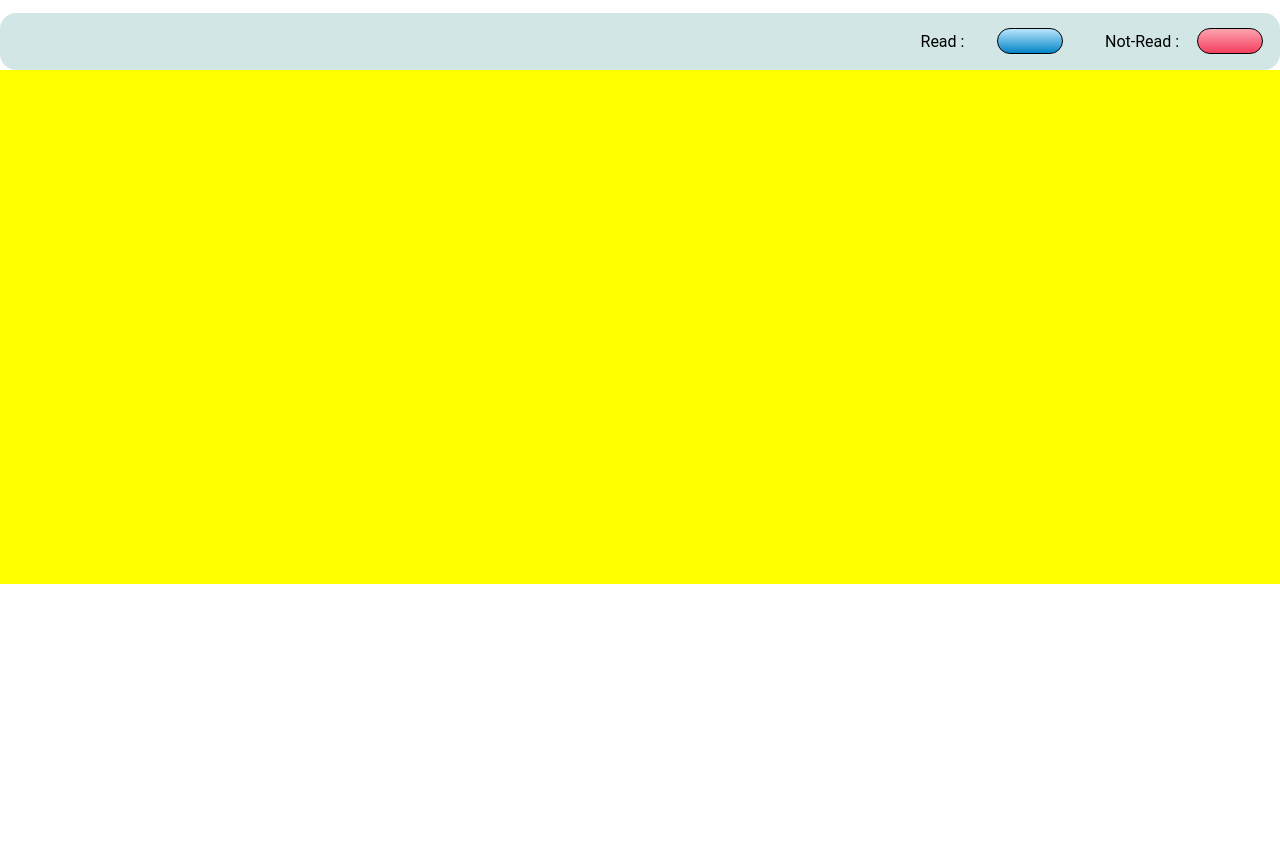
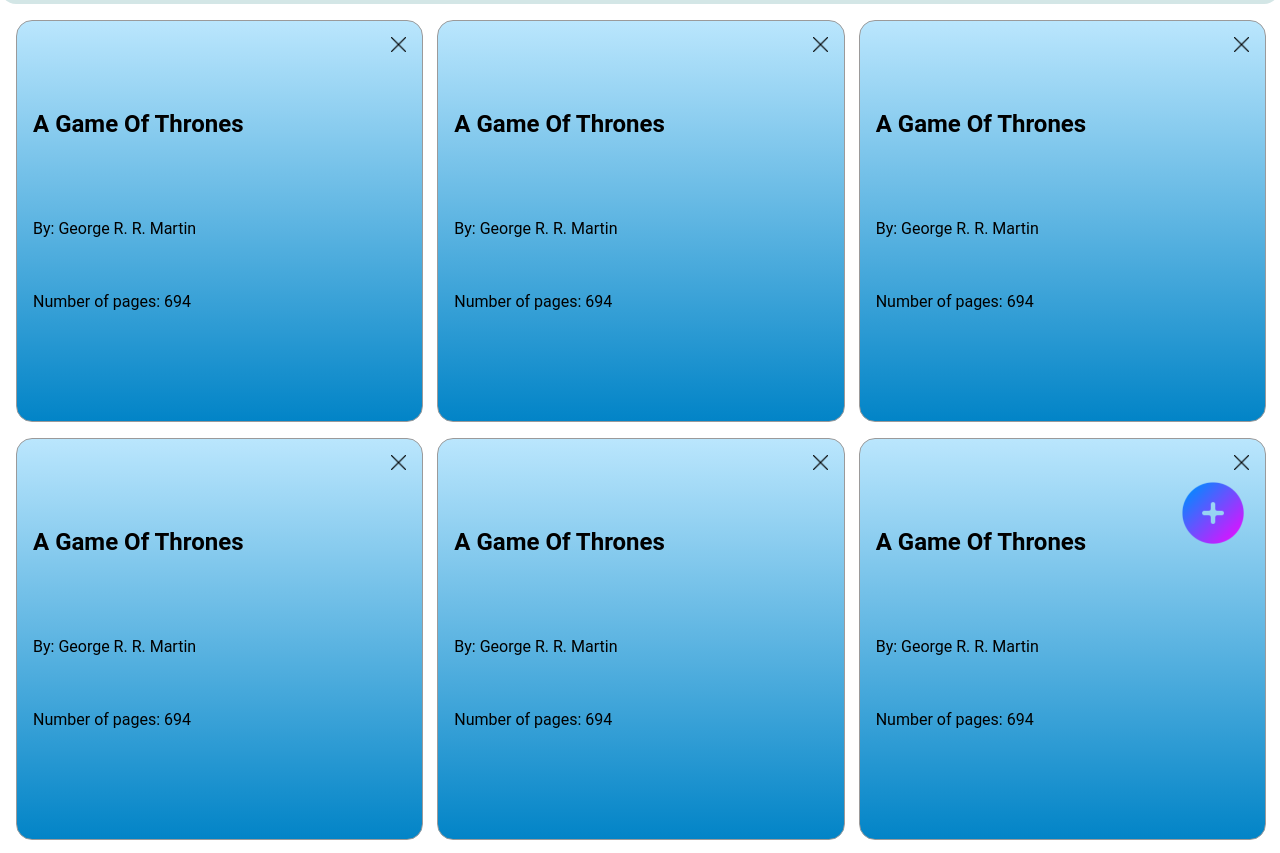
Before and after one commit to Rahim-Dashti/library, a plain HTML site: page index.html in a window 1280 px wide. Shown: the part 216-1069 px from the top of the page. Before the commit the page ends 800 px from the top, so only its background shows below. Drawn offline with Linux system fonts and the light colour scheme.

Commit message:
updated main card section

```diff
--- a/index.html
+++ b/index.html
@@ -12,7 +12,7 @@
     <div class="container">
         <div class="header">
             <div class="header-logo-section">
-                <div class="library-image"><a href=""><img src="./img/library.png" alt="book image" width="70" height="70"></a></div>
+                <div class="library-image"><a href=""><img src="./img/library.png" alt="book image" width="100" height="100"></a></div>
                 <div class="library-text">Library</div>
             </div>
             <div class="header-log-section">
@@ -47,7 +47,58 @@
             </div>
         </div>
         <div class="main">
-            <div class="book-cards-section"></div>
+            <div class="book-cards-section">
+                <div class="book-card">
+                    <div class="close-button"><a href=""><img src="./img/cancel.png" alt="" width="15"></a></div>
+                    <div class="book-title">A Game Of Thrones</div>
+                    <div class="book-author">By: George R. R. Martin</div>
+                    <div class="book-pages">Number of pages: 694</div>
+                    <div class="book-read-check"></div>
+                </div>
+                <div class="book-card">
+                    <div class="close-button"><a href=""><img src="./img/cancel.png" alt="" width="15"></a></div>
+                    <div class="book-title">A Game Of Thrones</div>
+                    <div class="book-author">By: George R. R. Martin</div>
+                    <div class="book-pages">Number of pages: 694</div>
+                    <div class="book-read-check"></div>
+                </div>
+                <div class="book-card">
+                    <div class="close-button"><a href=""><img src="./img/cancel.png" alt="" width="15"></a></div>
+                    <div class="book-title">A Game Of Thrones</div>
+                    <div class="book-author">By: George R. R. Martin</div>
+                    <div class="book-pages">Number of pages: 694</div>
+                    <div class="book-read-check"></div>
+                </div>
+                <div class="book-card">
+                    <div class="close-button"><a href=""><img src="./img/cancel.png" alt="" width="15"></a></div>
+                    <div class="book-title">A Game Of Thrones</div>
+                    <div class="book-author">By: George R. R. Martin</div>
+                    <div class="book-pages">Number of pages: 694</div>
+                    <div class="book-read-check"></div>
+                </div>
+                <div class="book-card">
+                    <div class="close-button"><a href=""><img src="./img/cancel.png" alt="" width="15"></a></div>
+                    <div class="book-title">A Game Of Thrones</div>
+                    <div class="book-author">By: George R. R. Martin</div>
+                    <div class="book-pages">Number of pages: 694</div>
+                    <div class="book-read-check"></div>
+                </div>
+                <div class="book-card">
+                    <div class="close-button"><a href=""><img src="./img/cancel.png" alt="" width="15"></a></div>
+                    <div class="book-title">A Game Of Thrones</div>
+                    <div class="book-author">By: George R. R. Martin</div>
+                    <div class="book-pages">Number of pages: 694</div>
+                    <div class="book-read-check"></div>
+                </div>
+                <div class="book-card">
+                    <div class="close-button"><a href=""><img src="./img/cancel.png" alt="" width="15"></a></div>
+                    <div class="book-title">A Game Of Thrones</div>
+                    <div class="book-author">By: George R. R. Martin</div>
+                    <div class="book-pages">Number of pages: 694</div>
+                    <div class="book-read-check"></div>
+                </div>
+            </div>
+            <div class="add-book-button"><a href=""><img src="./img/add.png" alt="" width="70"></a></div>
         </div>
     </div>
 </body>
--- a/style.css
+++ b/style.css
@@ -20,7 +20,7 @@
     grid-area: 1/1/1/2;
     display: flex;
     margin: auto;
-    font-size: 2rem;
+    font-size: 3rem;
     font-weight: 700;
 }
 
@@ -37,6 +37,8 @@
     border-radius: 1rem;
     padding-top: .5rem;
     padding-bottom: .5rem;
+    position: sticky;
+    top: 0;
 }
 
 .info-bar-order-section {
@@ -48,7 +50,7 @@
 }
 
 .main {
-    background-color: yellow;
+
 }
 
 .library-text {
@@ -116,3 +118,44 @@
     width: 3rem;
     height: 1.5rem;
 }
+
+.add-book-button {
+    position: fixed;
+    bottom: 0;
+    right: 0;
+    padding: 2rem;
+}
+
+.book-cards-section {
+    display: grid;
+    grid-template-columns: repeat(3,1fr);
+    grid-template-rows: repeat(2,1fr);
+    gap: 1rem;
+    padding: 1rem;
+}
+
+.book-card {
+    width: 100%;
+    height: 50vh;
+    border: solid 1px rgb(155, 154, 154);
+    border-radius: 1rem;
+    display: grid;
+    grid-template-columns: 1fr;
+    grid-template-rows: 2fr 3fr repeat(3,2fr);
+    background: linear-gradient(#bae6fd,#0284c7);
+}
+
+.close-button {
+    display: flex;
+    margin-left: auto;
+    padding: 1rem;
+}
+
+.book-card > div {
+    padding: 1rem;
+}
+
+.book-title {
+    font-size: 1.5rem;
+    font-weight: 700;
+}
```
Also changed, not shown: img/add.png (added), img/cancel.png (added).
